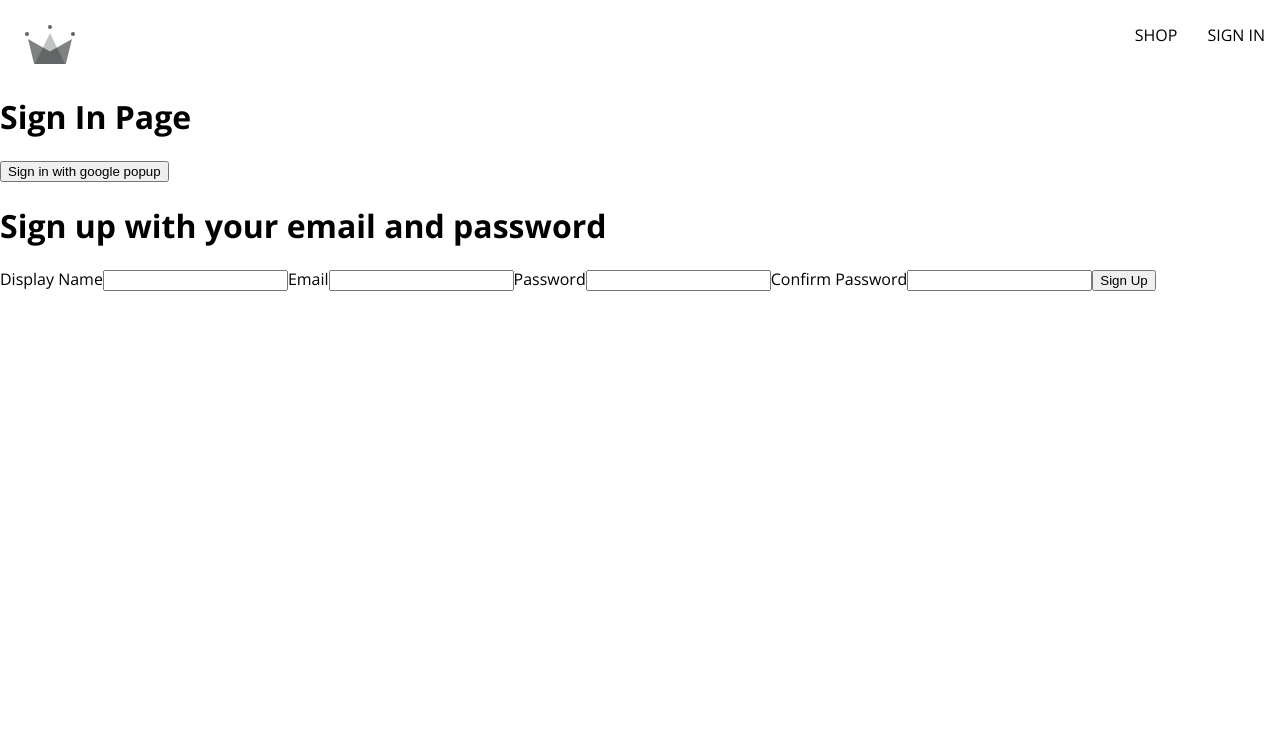
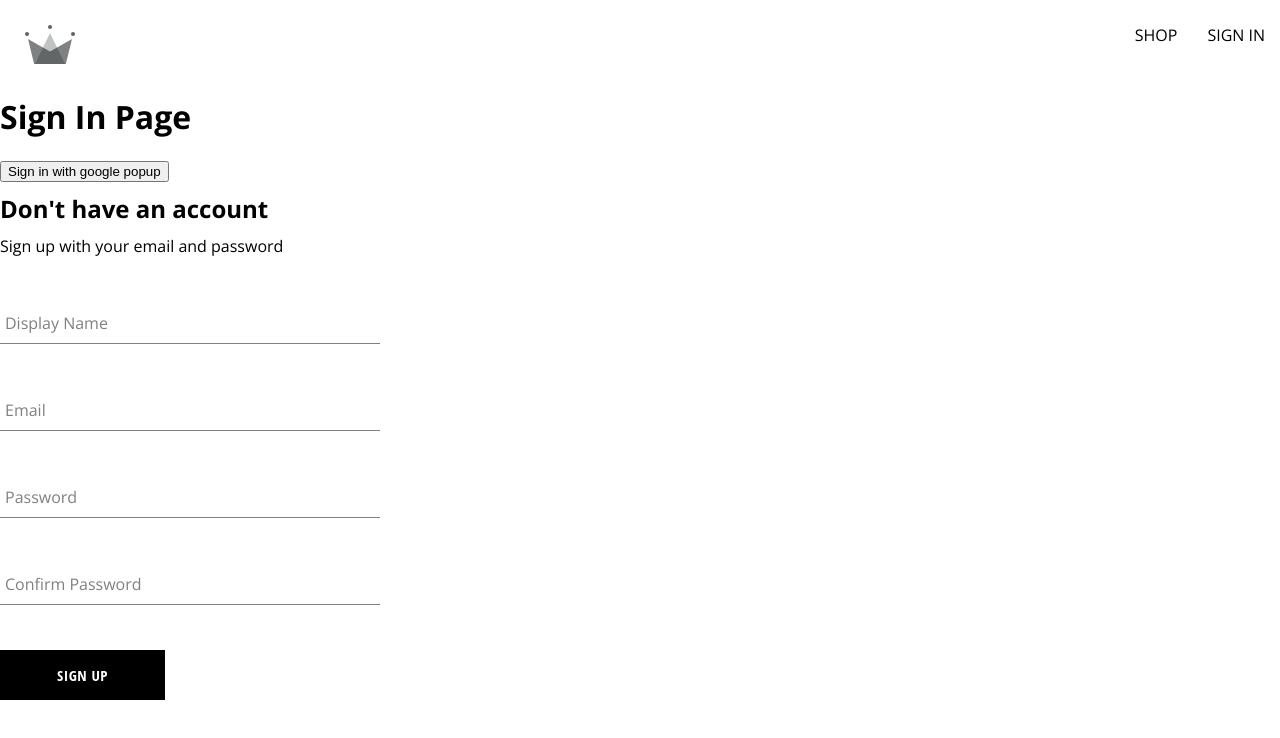
Before and after one commit to ShivangSoni1998/online-cloth-shopping, a React (Create React App) app: page /sign-in in a window 1280 px wide. Shown: the top 738 px of the page. Built offline with nearby package versions, Linux system fonts and the light colour scheme.

Commit message:
feat: create components for a form input and button and add styles to them

```diff
--- /dev/null
+++ b/src/components/button/button.component.jsx
@@ -0,0 +1,19 @@
+import './button.styles.scss';
+
+const BUTTON_TYPE_CLASSES = {
+  google: 'google-sign-in',
+  inverted: 'inverted',
+};
+
+const Button = ({ children, buttonType, ...otherProps }) => {
+  return (
+    <button
+      className={`button-container ${BUTTON_TYPE_CLASSES[buttonType]}`}
+      {...otherProps}
+    >
+      {children}
+    </button>
+  );
+};
+
+export default Button;
--- /dev/null
+++ b/src/components/button/button.styles.scss
@@ -0,0 +1,46 @@
+.button-container {
+    min-width: 165px;
+    width: auto;
+    height: 50px;
+    letter-spacing: 0.5px;
+    line-height: 50px;
+    padding: 0 35px 0 35px;
+    font-size: 15px;
+    background-color: black;
+    color: white;
+    text-transform: uppercase;
+    font-family: 'Open Sans Condensed';
+    font-weight: bolder;
+    border: none;
+    cursor: pointer;
+    display: flex;
+    justify-content: center;
+
+    &:hover {
+      background-color: white;
+      color: black;
+      border: 1px solid black;
+    }
+
+    &.google-sign-in {
+      background-color: #4285f4;
+      color: white;
+
+      &:hover {
+        background-color: #357ae8;
+        border: none;
+      }
+    }
+
+    &.inverted {
+      background-color: white;
+      color: black;
+      border: 1px solid black;
+
+      &:hover {
+        background-color: black;
+        color: white;
+        border: none;
+      }
+    }
+  }
--- /dev/null
+++ b/src/components/form-input/form-input.component.jsx
@@ -0,0 +1,22 @@
+import React from 'react';
+
+import './form-input.styles.scss';
+
+const FormInput = ({ label, ...otherProps }) => {
+  return (
+    <div className='group'>
+      <input className='form-input' {...otherProps} />
+      {label && (
+        <label
+          className={`${
+            otherProps.value.length ? 'shrink' : ''
+          } form-input-label`}
+        >
+          {label}
+        </label>
+      )}
+    </div>
+  );
+};
+
+export default FormInput;
--- /dev/null
+++ b/src/components/form-input/form-input.styles.scss
@@ -0,0 +1,54 @@
+$sub-color: grey;
+$main-color: black;
+
+@mixin shrinkLabel {
+  top: -14px;
+  font-size: 12px;
+  color: $main-color;
+}
+
+.group {
+  position: relative;
+  margin: 45px 0;
+
+  .form-input {
+    background: none;
+    background-color: white;
+    color: $sub-color;
+    font-size: 18px;
+    padding: 10px 10px 10px 5px;
+    display: block;
+    width: 100%;
+    border: none;
+    border-radius: 0;
+    border-bottom: 1px solid $sub-color;
+    margin: 25px 0;
+
+    &:focus {
+      outline: none;
+    }
+
+    &:focus ~ .form-input-label {
+      @include shrinkLabel();
+    }
+  }
+
+  input[type='password'] {
+    letter-spacing: 0.3em;
+  }
+
+  .form-input-label {
+    color: $sub-color;
+    font-size: 16px;
+    font-weight: normal;
+    position: absolute;
+    pointer-events: none;
+    left: 5px;
+    top: 10px;
+    transition: 300ms ease all;
+
+    &.shrink {
+      @include shrinkLabel();
+    }
+  }
+}
--- a/src/components/sign-up-form/sign-up-form.component.jsx
+++ b/src/components/sign-up-form/sign-up-form.component.jsx
@@ -1,8 +1,12 @@
 import { useState } from 'react';
+
 import {
   createAuthUserWithEmailAndPassword,
   createUserDocumentFromAuth,
 } from '../../utils/firebase/firebase.utills';
+import FormInput from '../form-input/form-input.component';
+import './sign-up-form.styles.scss';
+import Button from '../button/button.component';
 
 const defaultFormFields = {
   displayName: '',
@@ -50,11 +54,13 @@ const SignUpForm = () => {
   };
 
   return (
-    <div>
-      <h1>Sign up with your email and password</h1>
+    <div className="sign-up-container">
+      <h2>Don't have an account</h2>
+      <span>Sign up with your email and password</span>
       <form onSubmit={handleSubmit}>
-        <label>Display Name</label>
-        <input
+
+        <FormInput
+          label="Display Name"
           type='text'
           required
           onChange={handleChange}
@@ -62,8 +68,8 @@ const SignUpForm = () => {
           value={displayName}
         />
 
-        <label>Email</label>
-        <input
+        <FormInput
+          label="Email"
           type='email'
           required
           onChange={handleChange}
@@ -71,8 +77,8 @@ const SignUpForm = () => {
           value={email}
         />
 
-        <label>Password</label>
-        <input
+        <FormInput
+          label="Password"
           type='password'
           required
           onChange={handleChange}
@@ -80,15 +86,16 @@ const SignUpForm = () => {
           value={password}
         />
 
-        <label>Confirm Password</label>
-        <input
+        <FormInput
+          label="Confirm Password"
           type='password'
           required
           onChange={handleChange}
           name='confirmPassword'
           value={confirmPassword}
         />
-        <button type='submit'>Sign Up</button>
+
+        <Button type='submit'>Sign Up</Button>
       </form>
     </div>
   );
--- /dev/null
+++ b/src/components/sign-up-form/sign-up-form.styles.scss
@@ -0,0 +1,9 @@
+.sign-up-container {
+    display: flex;
+    flex-direction: column;
+    width: 380px;
+
+    h2 {
+        margin: 10px 0;
+    }
+}
```
